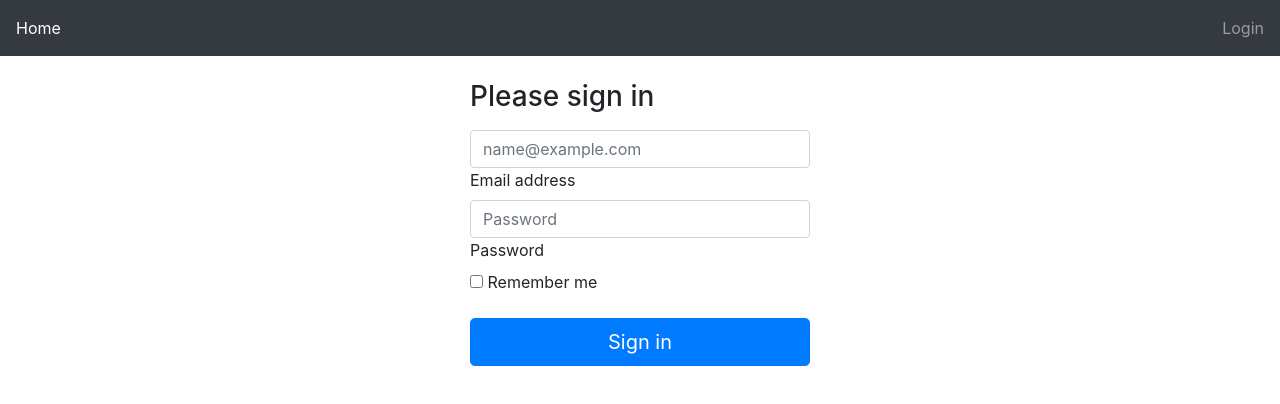
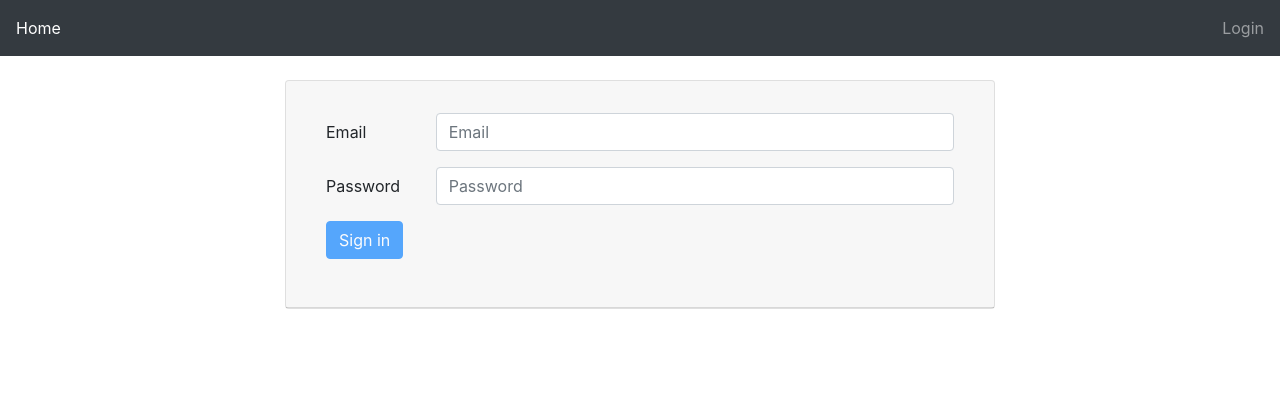
Before and after one commit to Ghatzou/jwt-token-Auth-frontend, an Angular app: page /login in a window 1280 px wide. Shown: the top 404 px of the page. Built offline with nearby package versions, Linux system fonts and the light colour scheme.

Commit message:
create login front end componentn abd manage submit

```diff
--- a/src/app/app.module.ts
+++ b/src/app/app.module.ts
@@ -1,5 +1,6 @@
 import { NgModule } from '@angular/core';
 import { BrowserModule } from '@angular/platform-browser';
+import { HttpClientModule } from '@angular/common/http';
 
 import { AppRoutingModule } from './app-routing.module';
 import { AppComponent } from './app.component';
@@ -14,7 +15,8 @@
   imports: [
     BrowserModule,
     AppRoutingModule,
-    PublicModule
+    PublicModule,
+    HttpClientModule
   ],
   providers: [],
   bootstrap: [AppComponent]
--- a/src/app/public/login/login.component.html
+++ b/src/app/public/login/login.component.html
@@ -1,21 +1,29 @@
-<div class="container col-4">
-    <form>
-        <h1 class="h3 mb-3 fw-normal">Please sign in</h1>
-
-        <div class="form-floating">
-          <input type="email" class="form-control" id="floatingInput" placeholder="name@example.com">
-          <label for="floatingInput">Email address</label>
-        </div>
-        <div class="form-floating">
-          <input type="password" class="form-control" id="floatingPassword" placeholder="Password">
-          <label for="floatingPassword">Password</label>
-        </div>
-
-        <div class="checkbox mb-3">
-          <label>
-            <input type="checkbox" value="remember-me"> Remember me
-          </label>
-        </div>
-        <button class="w-100 btn btn-lg btn-primary" type="submit">Sign in</button>
-      </form>
+<div class="mt-4 col-8 offset-2">
+   <div class="card">
+     <div class="card-header">
+       <div class="card-body">
+        <form #loginForm=ngForm (ngSubmit)="onSubmit()">
+          <div class="form-group row">
+            <label for="inputEmail3" class="col-sm-2 col-form-label">Email</label>
+            <div class="col-sm-10">
+              <input type="email" name="email" class="form-control" id="inputEmail3"
+               placeholder="Email" [(ngModel)]="form.email" required>
+            </div>
+          </div>
+          <div class="form-group row">
+            <label for="inputPassword3" class="col-sm-2 col-form-label">Password</label>
+            <div class="col-sm-10">
+              <input type="password" name="password" class="form-control" id="inputPassword3"
+               placeholder="Password" [(ngModel)]="form.password" required>
+            </div>
+          </div>
+          <div class="form-group row">
+            <div class="col-sm-10">
+              <button type="submit" class="btn btn-primary" [disabled]="!loginForm.valid">Sign in</button>
+            </div>
+          </div>
+        </form>
+       </div>
+     </div>
+   </div>
 </div>
--- a/src/app/public/login/login.component.ts
+++ b/src/app/public/login/login.component.ts
@@ -1,3 +1,4 @@
+import { HttpClient } from '@angular/common/http';
 import { Component, OnInit } from '@angular/core';
 
 @Component({
@@ -7,9 +8,23 @@
 })
 export class LoginComponent implements OnInit {
 
-  constructor() { }
+  //variable declaration
+  public form = {
+    email:null,
+    password:null
+  };
+
+  //methodes
+  constructor(private httpClient:HttpClient) { }
 
   ngOnInit(): void {
   }
 
+  onSubmit() {
+   return this.httpClient.post('http://repos.local:8000/api/auth/login', this.form).subscribe(
+     data => console.log(data),
+     error => console.log(error)
+   );
+  }
+
 }
--- a/src/app/public/public.module.ts
+++ b/src/app/public/public.module.ts
@@ -4,6 +4,8 @@
 import { HomeComponent } from './home/home.component';
 import { LoginComponent } from './login/login.component';
 import { AppRoutingModule } from '../app-routing.module';
+import { FormsModule } from '@angular/forms';
+import { HttpClientModule } from '@angular/common/http';
 
 
 
@@ -15,7 +17,9 @@
   ],
   imports: [
     CommonModule,
-    AppRoutingModule
+    AppRoutingModule,
+    FormsModule,
+    HttpClientModule
   ]
 })
 export class PublicModule { }
```
